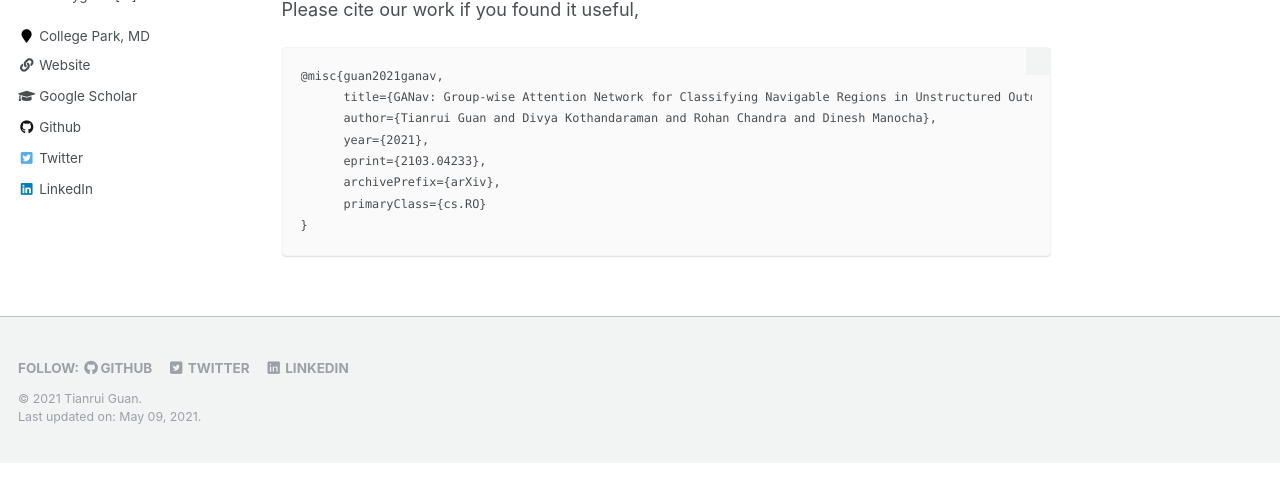
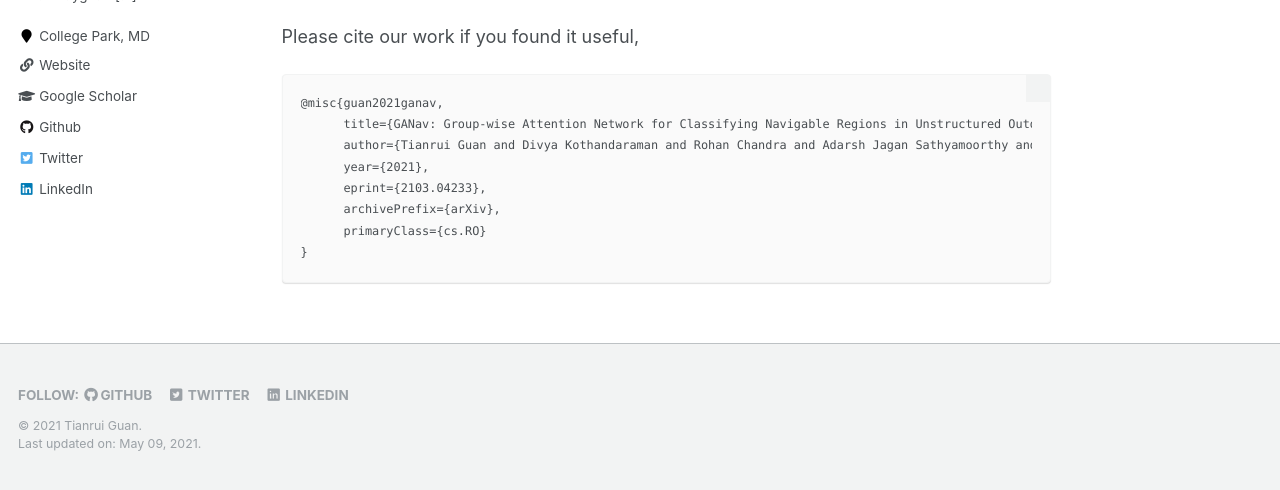
Before and after one commit to rayguan97/rayguan97.github.io, a Jekyll site: the page built from _publications/2021-03-07-GANav.md, in a window 1280 px wide and 900 px high, scrolled down 1462 px, cut to the strip 410-900 px from the top of the window. Built offline with Jekyll 4.4.1, drawn with Linux system fonts in a browser that asks for light colours; before the commit the page ends 2335 px from its top, so only the background shows below that; some of the changed text lies outside the part shown.

Commit message:
Update 2021-03-07-GANav.md

````diff
--- a/_publications/2021-03-07-GANav.md
+++ b/_publications/2021-03-07-GANav.md
@@ -7,7 +7,7 @@
 venue: 'Arxiv'
 paperurl: 'http://rayguan97.github.io/files/ganav.pdf'
 teaser: '../images/ganav_teaser.png'
-authors: "<b>Tianrui Guan</b>, Divya Kothandaraman, Rohan Chandra, Dinesh Manocha"
+authors: "<b>Tianrui Guan</b>, Divya Kothandaraman, Rohan Chandra, Adarsh Jagan Sathyamoorthy, Dinesh Manocha"
 # citation: 'Your Name, You. (2009). &quot;Paper Title Number 1.&quot; <i>Journal 1</i>. 1(1).'
 ---
 <p style="text-align:center;">
@@ -25,7 +25,7 @@
 <br>
 
 ## Video
-<iframe width="720" height="405" src="https://www.youtube.com/embed/-ck_JcNmMPw" frameborder="0" allow="accelerometer; autoplay; encrypted-media; gyroscope; picture-in-picture" allowfullscreen></iframe>
+<iframe width="720" height="405" src="https://www.youtube.com/embed/wy4k7Oz1HHM" frameborder="0" allow="accelerometer; autoplay; encrypted-media; gyroscope; picture-in-picture" allowfullscreen></iframe>
 
 <br>
 Please cite our work if you found it useful,
@@ -33,7 +33,7 @@
 ```
 @misc{guan2021ganav,
       title={GANav: Group-wise Attention Network for Classifying Navigable Regions in Unstructured Outdoor Environments},
-      author={Tianrui Guan and Divya Kothandaraman and Rohan Chandra and Dinesh Manocha},
+      author={Tianrui Guan and Divya Kothandaraman and Rohan Chandra and Adarsh Jagan Sathyamoorthy and Dinesh Manocha},
       year={2021},
       eprint={2103.04233},
       archivePrefix={arXiv},
@@ -44,7 +44,7 @@
 
 <!-- @misc{guan2021ganav,<br>
 &nbsp;&nbsp;     title={GANav: Group-wise Attention Network for Classifying Navigable Regions in Unstructured Outdoor Environments}, <br>
-&nbsp;&nbsp;      author={Tianrui Guan and Divya Kothandaraman and Rohan Chandra and Dinesh Manocha},<br>
+&nbsp;&nbsp;      author={Tianrui Guan and Divya Kothandaraman and Rohan Chandra and Adarsh Jagan Sathyamoorthy and Dinesh Manocha},<br>
 &nbsp;&nbsp;      year={2021},<br>
 &nbsp;&nbsp;     eprint={2103.04233},<br>
 &nbsp;&nbsp;     archivePrefix={arXiv},<br>
````
